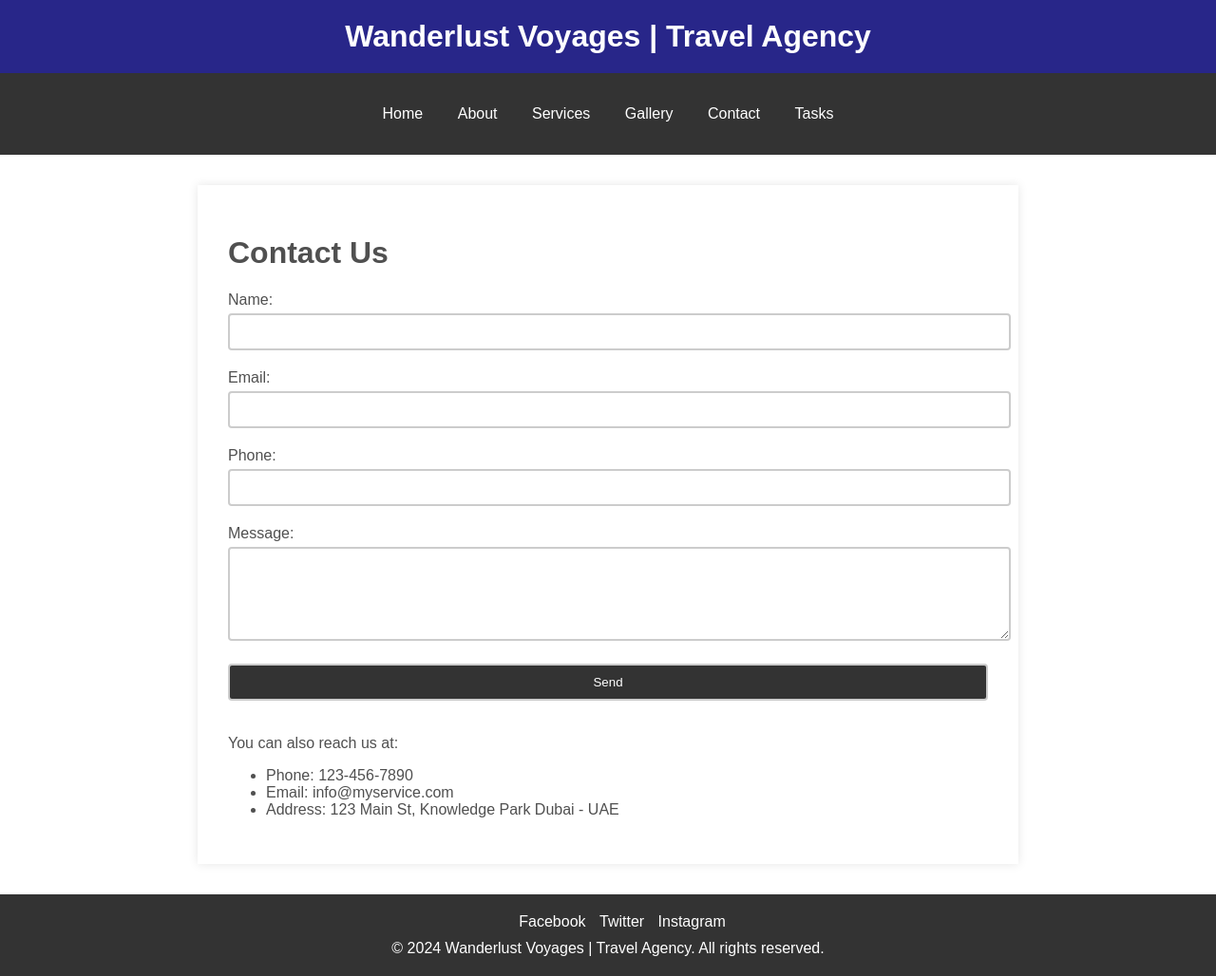
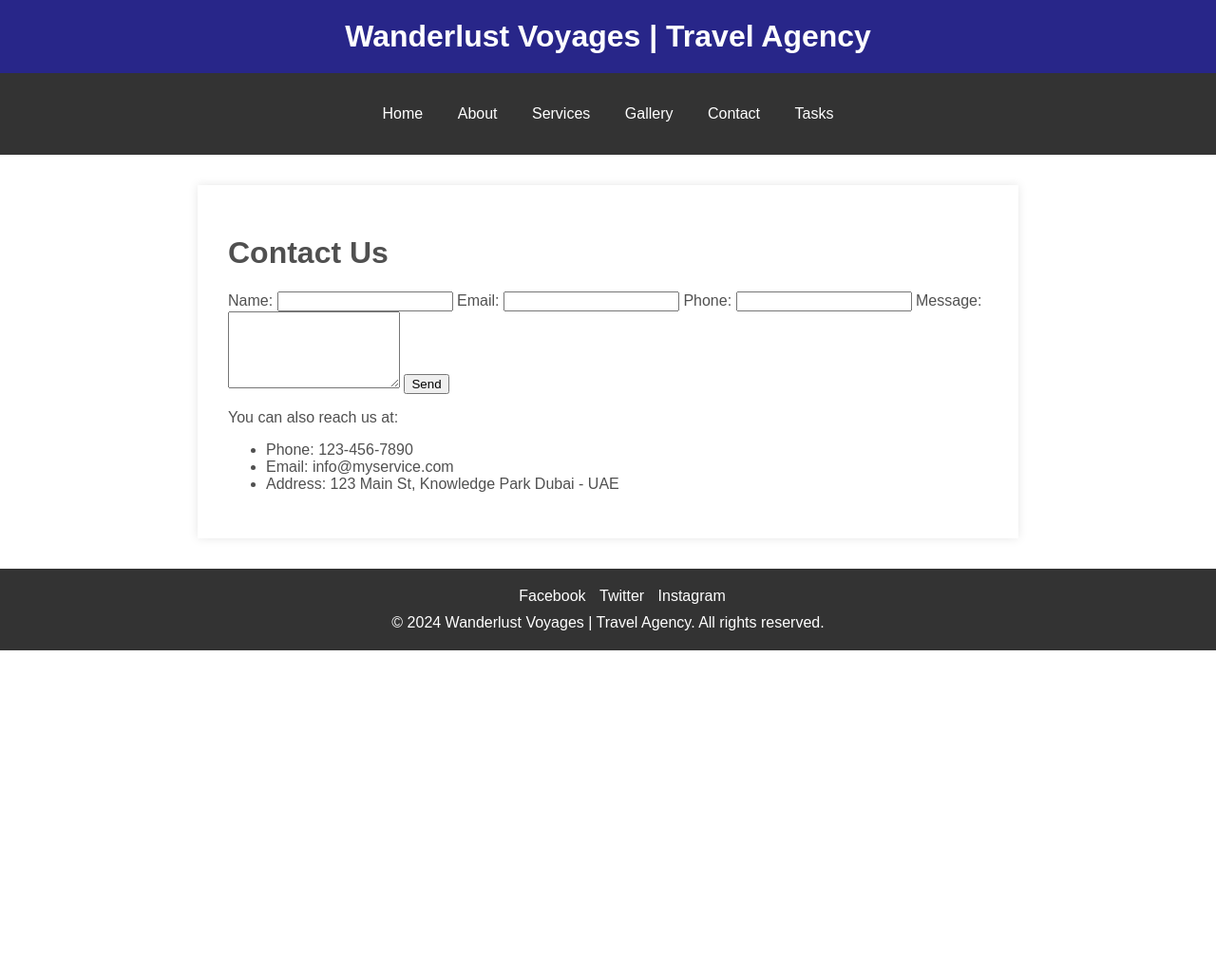
Before and after one commit to yvn2000/F28WP-Lab.github.io, a Jekyll site: the page built from contact.html, in a window 1280 px wide. Shown: the whole page at 95% size. Built offline with Jekyll 4.4.1, drawn with Linux system fonts in a browser that asks for light colours; after the commit the page ends 900 px from its top, so only the background shows below that.

Commit message:
Update contact.html

```diff
--- a/contact.html
+++ b/contact.html
@@ -1,53 +1,7 @@
-<!DOCTYPE html>
-<html lang="en">
-<head>
-  <meta charset="UTF-8">
-  <title>Contact Us - Wanderlust Voyages</title>
-  <meta name="viewport" content="width=device-width, initial-scale=1.0">
-  <link rel="stylesheet" href="style.css">
-  <style>
-	   label {
-		display: block;
-		margin-bottom: 5px;
-	}
-
-	input,
-	textarea {
-		width: 100%;
-		padding: 10px;
-		margin-bottom: 20px;
-		border: 2px solid #ccc;
-		border-radius: 4px;
-		resize: vertical;
-	}
-
-	input[type="submit"] {
-		background-color: #333;
-		color: #fff;
-		cursor: pointer;
-	}
-
-	input[type="submit"]:hover {
-		background-color: #555;
-	}
-  </style>
-
-</head>
-<body>
- <div>
-  <header>
-    <h1 class="headeraH1">Wanderlust Voyages | Travel Agency</h1>
-	</header>
-    <nav>
-      <ul>
-        <li><a href="index.html">Home</a></li>
-        <li><a href="about.html">About</a></li>
-        <li><a href="services.html">Services</a></li>
-        <li><a href="gallery.html">Gallery</a></li>
-        <li><a href="contact.html">Contact</a></li>
-        <li><a href="tasks.html">Tasks</a></li>
-    </ul>
-    </nav>
+---
+layout: default
+title: Contact Us - Wanderlust Voyages
+---
 
   <main class="services">
     <h1>Contact Us</h1>
@@ -75,14 +29,3 @@
     </ul>
 
   </main>
-  <footer>
-      <ul>
-        <li><a href="https://www.facebook.com/">Facebook</a></li>
-        <li><a href="https://twitter.com/">Twitter</a></li>
-        <li ><a href="https://www.instagram.com/">Instagram</a></li>
-      </ul>
-    <p >&copy; 2024 Wanderlust Voyages | Travel Agency. All rights reserved.</p>
-  </footer>
-  </div>
-</body>
-</html>
```
